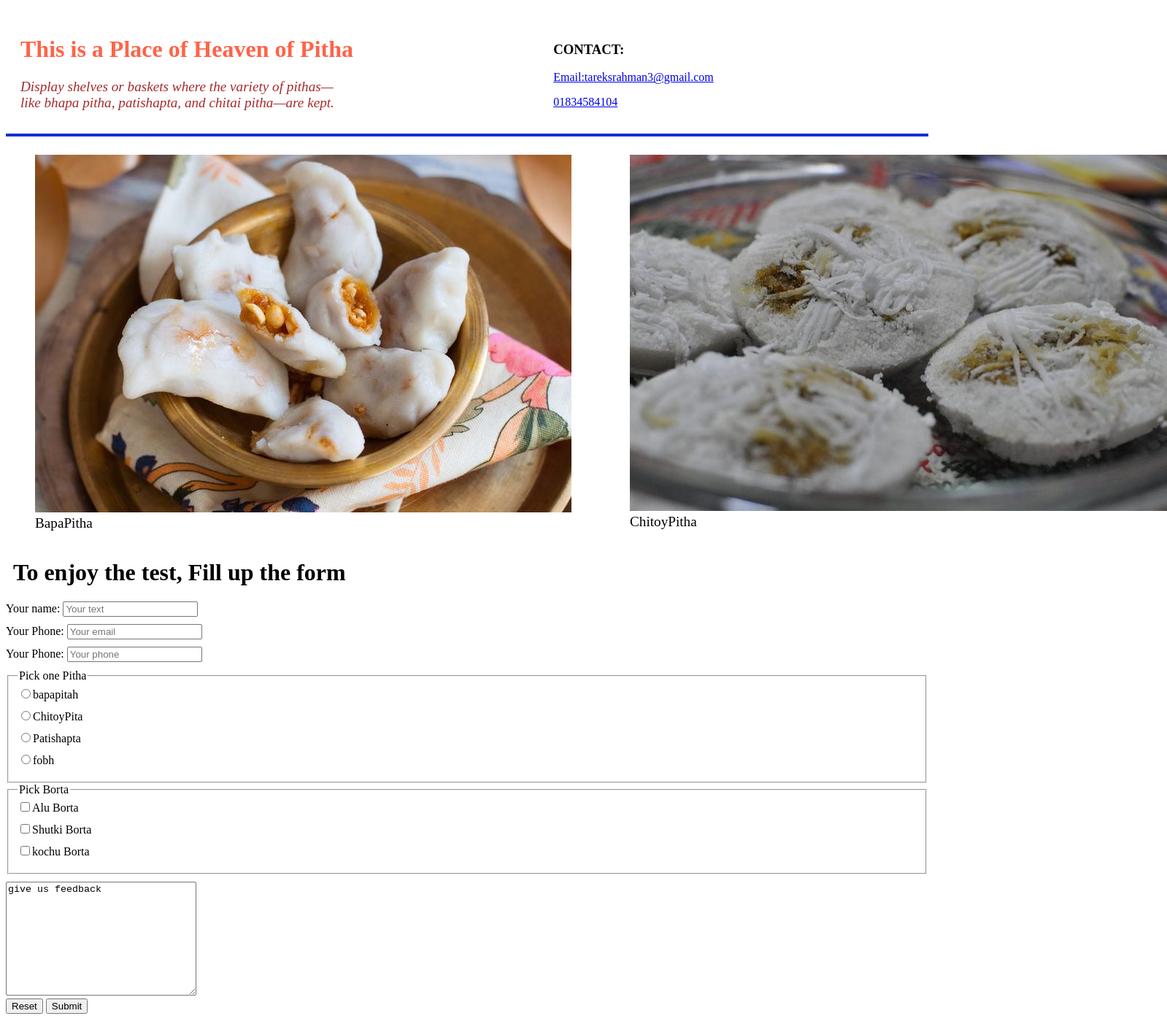
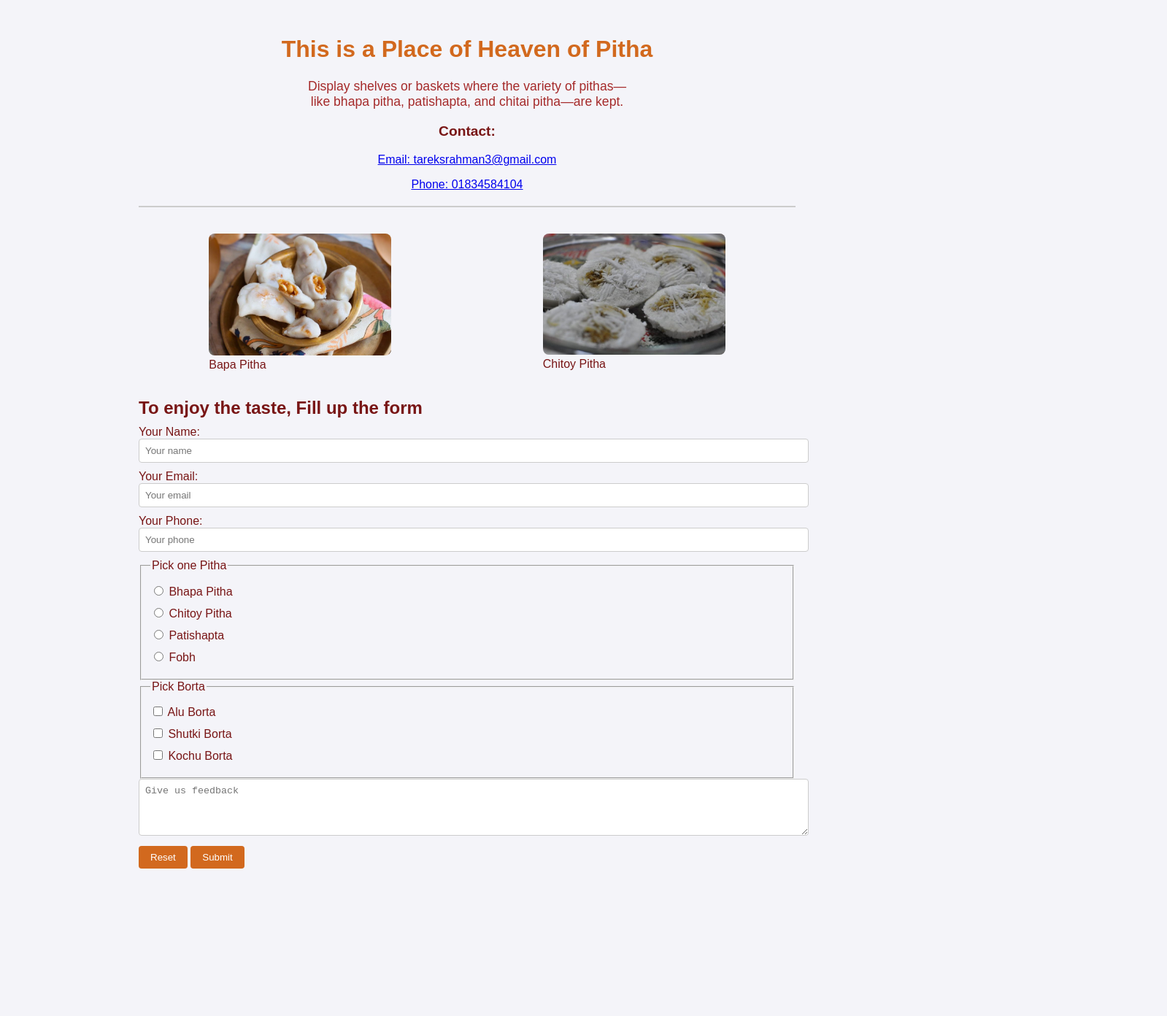
Before and after one commit to tareque101/Pitha-Utshob, a plain HTML site: page index.html in a window 1280 px wide. Shown: the whole page at 73% size, 1599 px wide, since content can reach past the window. After the commit the page ends 1218 px from the top, so only its background shows below. Drawn offline with Linux system fonts and the light colour scheme.

Commit message:
added some features

```diff
--- a/index.html
+++ b/index.html
@@ -3,105 +3,72 @@
 <head>
     <meta charset="UTF-8">
     <meta name="viewport" content="width=device-width, initial-scale=1.0">
-    <title>pita Ghor</title>
-
+    <title>Pitha Ghor</title>
     <link rel="stylesheet" href="style/style.css">
 </head>
 <body>
-
     <div class="body-container">
         <!-- header started -->
         <header>
-
             <div class="header-container">
-
                 <div class="header-text">
-
                     <h1 id="header">This is a Place of Heaven of Pitha</h1>
-            <p class="des-text" style="color: brown; font-size: larger;  ">Display shelves or baskets where the variety of pithas— <br> like bhapa pitha, patishapta, and chitai pitha—are kept.</p>
-
+                    <p class="des-text">Display shelves or baskets where the variety of pithas—<br>like bhapa pitha, patishapta, and chitai pitha—are kept.</p>
                 </div>
 
+                <div class="profile-contact">
+                    <h3>Contact:</h3>
+                    <p><a href="mailto:tareksrahman3@gmail.com">Email: tareksrahman3@gmail.com</a></p>
+                    <p><a href="tel:01834584104">Phone: 01834584104</a></p>
+                </div>
+            </div>
+        </header>
 
+        <hr class="divider">
 
-        <div class="profile-contact">
-            <h3>CONTACT:</h3>
-            <p><a href="mail to:tareksrahman3@gmail.com">Email:tareksrahman3@gmail.com</a></p>
-            <p><a href="Phone to:01834584104">01834584104</a></p>
-
+        <!-- header ended -->
+        <main>
+            <div class="img-div">
+                <figure>
+                    <img src="./assets/Assamese Style Mohura Pitha Recipe - Sweet Rice Dumplings Recipe.jpeg" alt="BapaPitha">
+                    <figcaption>Bapa Pitha</figcaption>
+                </figure>
+                <figure>
+                    <img src="./assets/15 Dishes From Northeast India That Will Definitely Make You Drool - ScoopWhoop.jpeg" alt="ChitoyPitha">
+                    <figcaption>Chitoy Pitha</figcaption>
+                </figure>
             </div>
 
-    </div>
-
-    </header>
-    <hr style="font-size: larger; border: 2px solid rgb(20, 49, 210);">
-
-      <!-- header ended -->
-
-    <main>
-
-        <div class="img-div">
-            <figure>
-                <img src="./assets/Assamese Style Mohura Pitha Recipe - Sweet Rice Dumplings Recipe.jpeg" alt="">
-
-                <figcaption style="font-size: larger;">BapaPitha</figcaption>
-
-            </figure>
-            <figure>
-
-                <img src="./assets/15 Dishes From Northeast India That Will Definitely Make You Drool - ScoopWhoop.jpeg" alt="">
-
-                <figcaption style="font-size: larger;">ChitoyPitha</figcaption>
-            </figure>
-
-
-            <!-- <img src="./assets/Sweet Kozhukatta_ Steamed Rice Dumplings.jpeg" alt=""> -->
-
-        </div>
-        <h1 style="margin-left: 10px;">To enjoy the test, Fill up the form</h1>
-
+            <h1 class="form-header">To enjoy the taste, Fill up the form</h1>
             <section class="section-form">
-            <form
-            >
-           <label for="text">Your name: <input type="text" name="" id="" placeholder="Your text"></label>
-           <label for="email">Your Phone: <input type="email" name="" id="" placeholder="Your email"></label>
-           <label for="text">Your Phone: <input type="text" name="" id="" placeholder="Your phone"></label>
+                <form>
+                    <label>Your Name: <input type="text" placeholder="Your name"></label>
+                    <label>Your Email: <input type="email" placeholder="Your email"></label>
+                    <label>Your Phone: <input type="text" placeholder="Your phone"></label>
 
                     <fieldset>
                         <legend>Pick one Pitha</legend>
-
-            <label for="pitha"><input type="radio" name="pitha" id="">bapapitah</label>
-            <label for="pitha"><input type="radio" name="pitha" id="">ChitoyPita</label>
-            <label for="pitha"><input type="radio" name="pitha" id="">Patishapta</label>
-            <label for="pitha"><input type="radio" name="pitha" id="">fobh</label>
+                        <label><input type="radio" name="pitha"> Bhapa Pitha</label>
+                        <label><input type="radio" name="pitha"> Chitoy Pitha</label>
+                        <label><input type="radio" name="pitha"> Patishapta</label>
+                        <label><input type="radio" name="pitha"> Fobh</label>
                     </fieldset>
 
                     <fieldset>
                         <legend>Pick Borta</legend>
-
-            <label for="pitha"><input type="checkbox" name="pitha" id="">Alu Borta</label>
-            <label for="pitha"><input type="checkbox" name="pitha" id="">Shutki Borta</label>
-            <label for="pitha"><input type="checkbox" name="pitha" id="">kochu Borta</label>
+                        <label><input type="checkbox" name="borta"> Alu Borta</label>
+                        <label><input type="checkbox" name="borta"> Shutki Borta</label>
+                        <label><input type="checkbox" name="borta"> Kochu Borta</label>
                     </fieldset>
 
-           <textarea class="textArea" name="" id="" cols="30" rows="10">give us feedback</textarea>
-
+                    <textarea class="textArea" cols="30" rows="4" placeholder="Give us feedback"></textarea>
                     <br>
 
                     <input type="reset" value="Reset">
-
                     <input type="submit" value="Submit">
-
                 </form>
             </section>
-
-
         </main>
-
-    <footer>
-
-    </footer>
-
     </div>
 </body>
 </html>
--- a/style/style.css
+++ b/style/style.css
@@ -1,51 +1,82 @@
-#header
-{
-    color: tomato;
-    /* margin: 10px; */
+body {
+  font-family: Arial, sans-serif;
+  background-color: #f4f4f9;
+  color: #781515;
 }
-/* .body-container
-{
-  margin: 10px;
-} */
 
-.des-text
-        {
-           color: blueviolet;
-           font-style: italic;
-        }
+.body-container {
+  max-width: 900px;
+  margin: auto;
+  padding: 20px;
+}
 
-        .header-container
-        {
-            display: flex;
-            padding: 20px;
-            max-width: 100%;
-            height: 125px;
-        }
+/* Header styling */
+.header-container {
+  text-align: center;
+}
 
-      .header-text
-      {
-         /* padding: ; */
-      }
+#header {
+  color: #d2691e;
+  font-size: 2em;
+}
 
-    .profile-contact
-    {
-       float: right;
-        padding: 10px;
-        margin: 0 auto;
+.des-text {
+  font-size: 1.1em;
+  color: brown;
+}
 
-    }
-    .img-div
-    {margin-right: 20px;
-        display: flex;
-        width: 50px;
-    }
+.profile-contact {
+  margin-top: 10px;
+}
 
-    label{
-        display: block;
-        margin-bottom: 10px;
-    }
+.profile-contact h3 {
+  font-size: 1.2em;
+}
 
-  textarea
-    {
-        margin-top: 10px;
-    }
+.divider {
+  border: 1px solid #ccc;
+  margin: 20px 0;
+}
+
+/* Image gallery styling */
+.img-div {
+  display: flex;
+  justify-content: space-around;
+  gap: 15px;
+}
+
+.img-div img {
+  width: 250px;
+  border-radius: 8px;
+}
+
+
+.form-header {
+  font-size: 1.5em;
+  margin: 20px 0 10px;
+}
+
+.section-form label {
+  display: block;
+  margin: 10px 0;
+}
+
+input[type="text"],
+input[type="email"],
+textarea {
+  width: 100%;
+  padding: 8px;
+  border: 1px solid #ccc;
+  border-radius: 4px;
+}
+
+input[type="submit"],
+input[type="reset"] {
+  padding: 8px 16px;
+  margin-top: 10px;
+  border: none;
+  border-radius: 4px;
+  background-color: #d2691e;
+  color: white;
+  cursor: pointer;
+}
```
Lines whose indentation alone changed are shown as unchanged.
